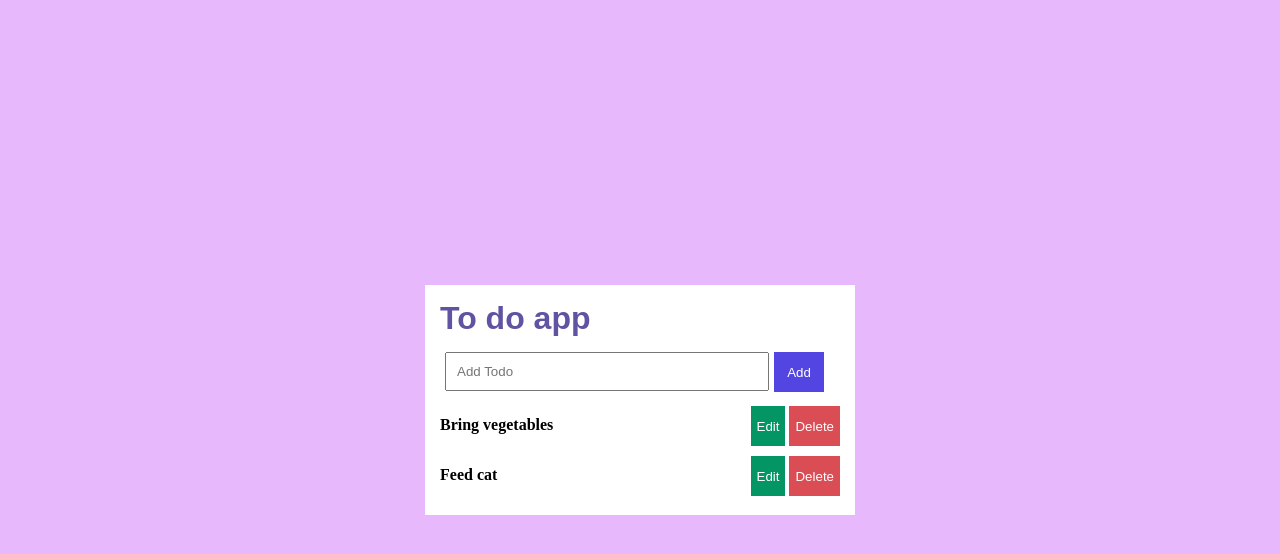
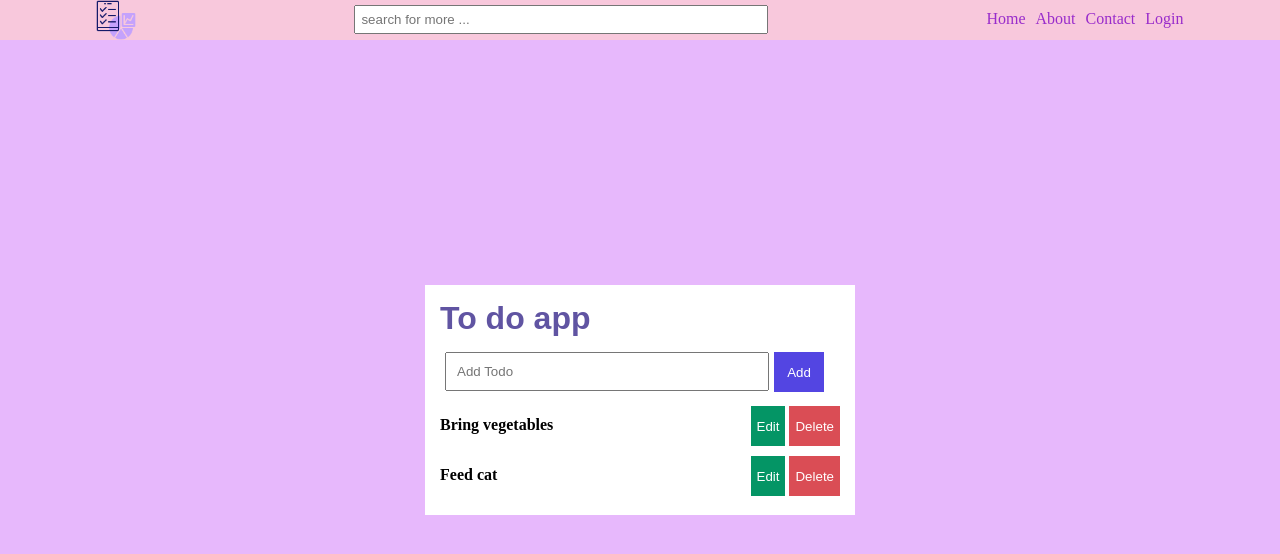
Before and after one commit to liticia1213/todo, a plain HTML site: page index.html in a window 1280 px wide. Drawn offline with Linux system fonts and the light colour scheme.

Commit message:
changements

```diff
--- a/index.html
+++ b/index.html
@@ -1,19 +1,37 @@
 <!DOCTYPE html>
 <html lang="en">
+
 <head>
     <meta charset="UTF-8">
     <meta name="viewport" content="width=device-width, initial-scale=1.0">
     <title>Document</title>
     <link rel="stylesheet" href="style.css">
 </head>
+
 <body>
+
+    <div class="navbar">
+<img src="to-do-list.png" alt="logo">
+<div class="recherche">
+<form >
+                    <input type="text" placeholder="search for more ...">
+                </form>
+</div>
+<div class="lien">
+            <a href="index2.html">Home</a>
+            <a href="index3.html">About</a>
+            <a href="index4.html">Contact</a>
+            <a href="index5.html">Login</a></div>
+        </div>
     <div class="container">
+
         <h1>To do app</h1>
         <div class="sl">
             <div class="todo">
-    <form action="add">
+                <form >
                     <input type="text" placeholder="Add Todo">
-    </form></div>
+                </form>
+            </div>
 
 
             <button class="add">Add</button>
@@ -24,14 +42,17 @@
                 <p class="des"><b>Bring vegetables</b></p>
                 <div class="buttons">
                     <button class="green">Edit</button>
-    <button class="red">Delete</button></div>
+                    <button class="red">Delete</button>
+                </div>
             </div>
             <div class="do">
                 <p class="des"><b>Feed cat</b></p>
                 <div class="buttons">
                     <button class="green">Edit</button>
-    <button class="red">Delete</button></div>
+                    <button class="red">Delete</button>
+                </div>
             </div>
         </div>
 </body>
+
 </html>
--- a/style.css
+++ b/style.css
@@ -67,3 +67,32 @@ h1{
     flex-direction: column;
     gap: 10px;
 }
+.navbar{
+  position: fixed;
+  top: 0;
+  width: 1300px;
+  background-color:#f8c8dc ;
+  display: flex;
+  justify-content: space-around;
+
+}
+img{
+    height: 40px;
+    width: 40px;
+}
+.recherche input{
+     width: 400px;
+    padding: 5px;
+    margin: 5px;
+}
+.lien a {
+   color: #992ccb;
+   text-decoration: none;
+   margin-top: 10px;
+   display: inline-block;
+
+}
+.lien{
+    display: flex;
+    gap: 10px;
+}
```
Also changed, not shown: to-do-list.png (added). Lines whose indentation alone changed are shown as unchanged.
